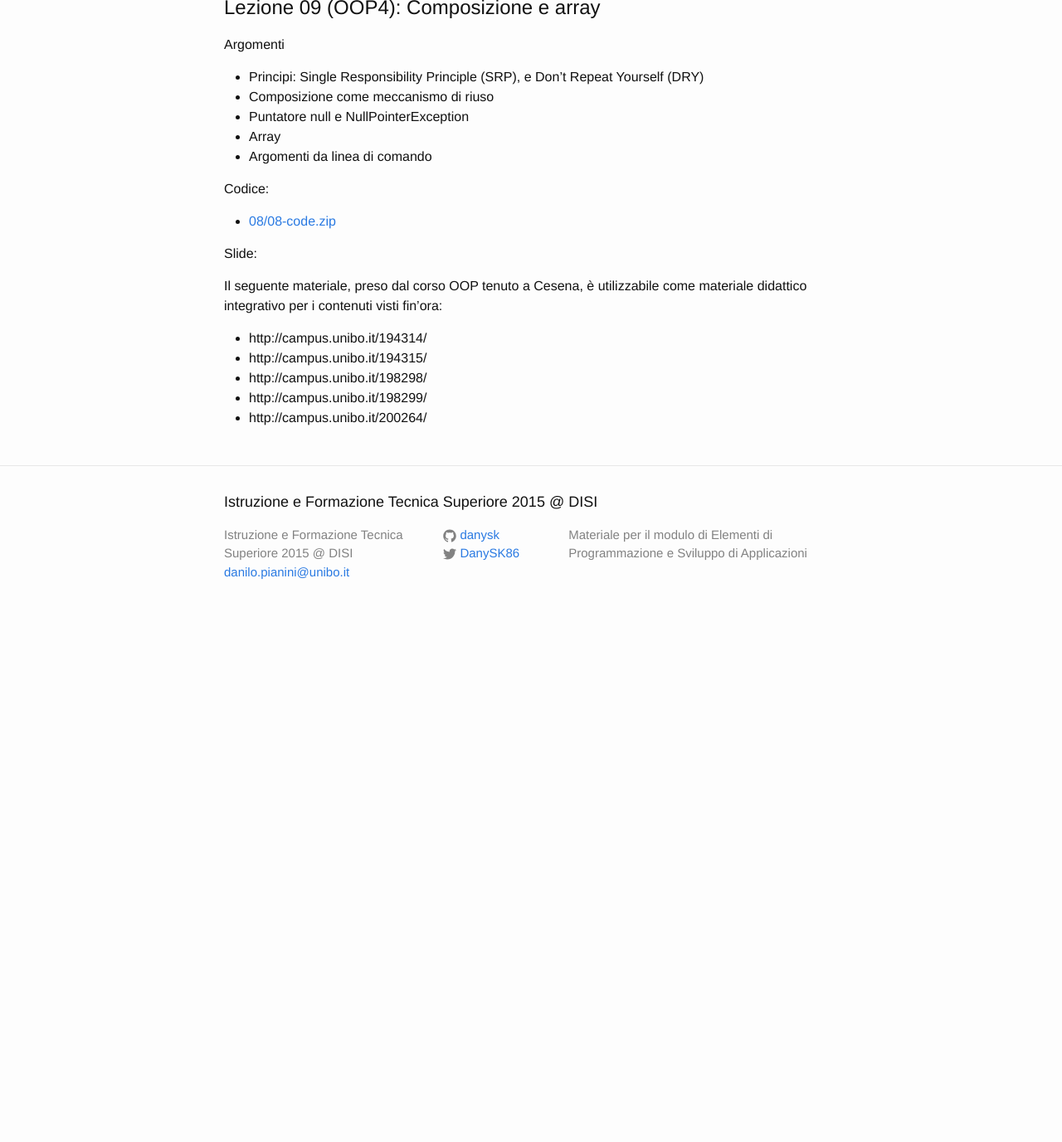
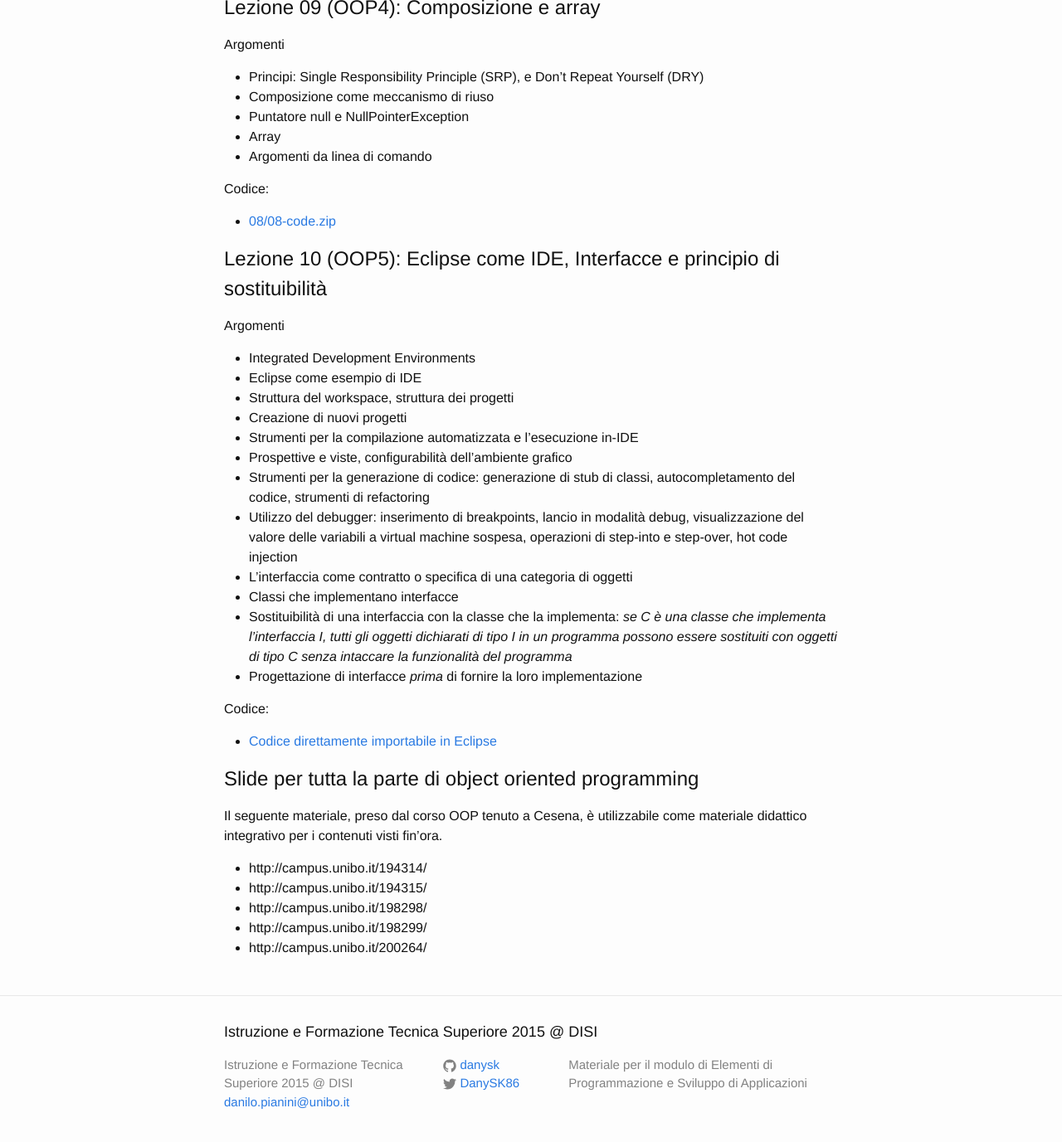
Before and after one commit to APICe-at-DISI/ifts2015, a Jekyll site: the page built from index.md, in a window 1280 px wide and 1400 px high, scrolled down 37250 px. Shown: the top 1377 px of the window at 83% size. Built offline with Jekyll 4.4.1, drawn with Linux system fonts in a browser that asks for light colours; before the commit the page ends 38011 px from its top, so only the background shows below that.

Commit message:
Add lesson 10

```diff
--- a/index.md
+++ b/index.md
@@ -1354,9 +1354,31 @@ Codice:
 
 * [08/08-code.zip](09/09-code.zip)
 
-Slide:
+## Lezione 10 (OOP5): Eclipse come IDE, Interfacce e principio di sostituibilità
 
-Il seguente materiale, preso dal corso OOP tenuto a Cesena, è utilizzabile come materiale didattico integrativo per i contenuti visti fin'ora:
+Argomenti
+
+* Integrated Development Environments
+* Eclipse come esempio di IDE
+* Struttura del workspace, struttura dei progetti
+* Creazione di nuovi progetti
+* Strumenti per la compilazione automatizzata e l'esecuzione in-IDE
+* Prospettive e viste, configurabilità dell'ambiente grafico
+* Strumenti per la generazione di codice: generazione di stub di classi, autocompletamento del codice, strumenti di refactoring
+* Utilizzo del debugger: inserimento di breakpoints, lancio in modalità debug, visualizzazione del valore delle variabili a virtual machine sospesa, operazioni di step-into e step-over, hot code injection
+* L'interfaccia come contratto o specifica di una categoria di oggetti
+* Classi che implementano interfacce
+* Sostituibilità di una interfaccia con la classe che la implementa: *se C è una classe che implementa l'interfaccia I, tutti gli oggetti dichiarati di tipo I in un programma possono essere sostituiti con oggetti di tipo C senza intaccare la funzionalità del programma*
+* Progettazione di interfacce *prima* di fornire la loro implementazione
+
+Codice:
+
+* [Codice direttamente importabile in Eclipse](10/ifts09.zip)
+
+
+## Slide per tutta la parte di object oriented programming
+
+Il seguente materiale, preso dal corso OOP tenuto a Cesena, è utilizzabile come materiale didattico integrativo per i contenuti visti fin'ora.
 
 * http://campus.unibo.it/194314/
 * http://campus.unibo.it/194315/
```
